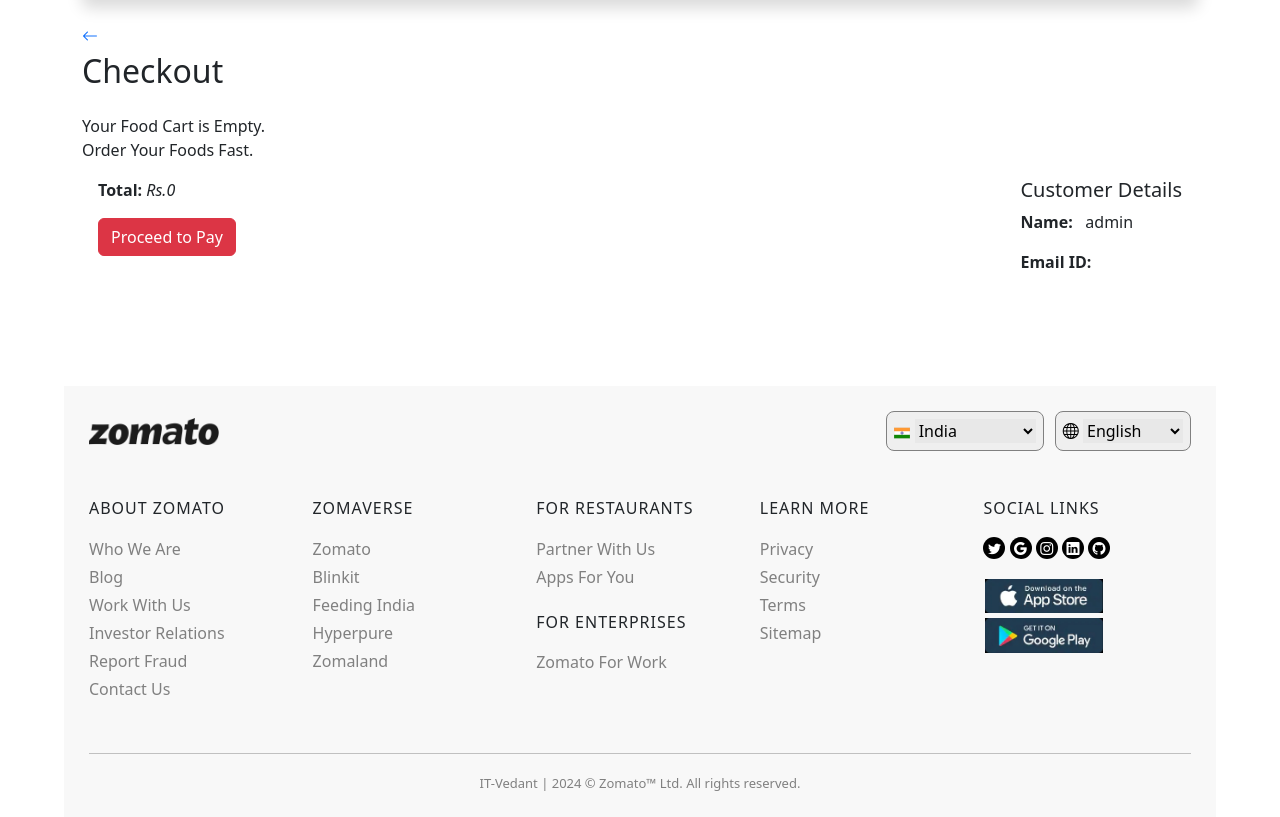
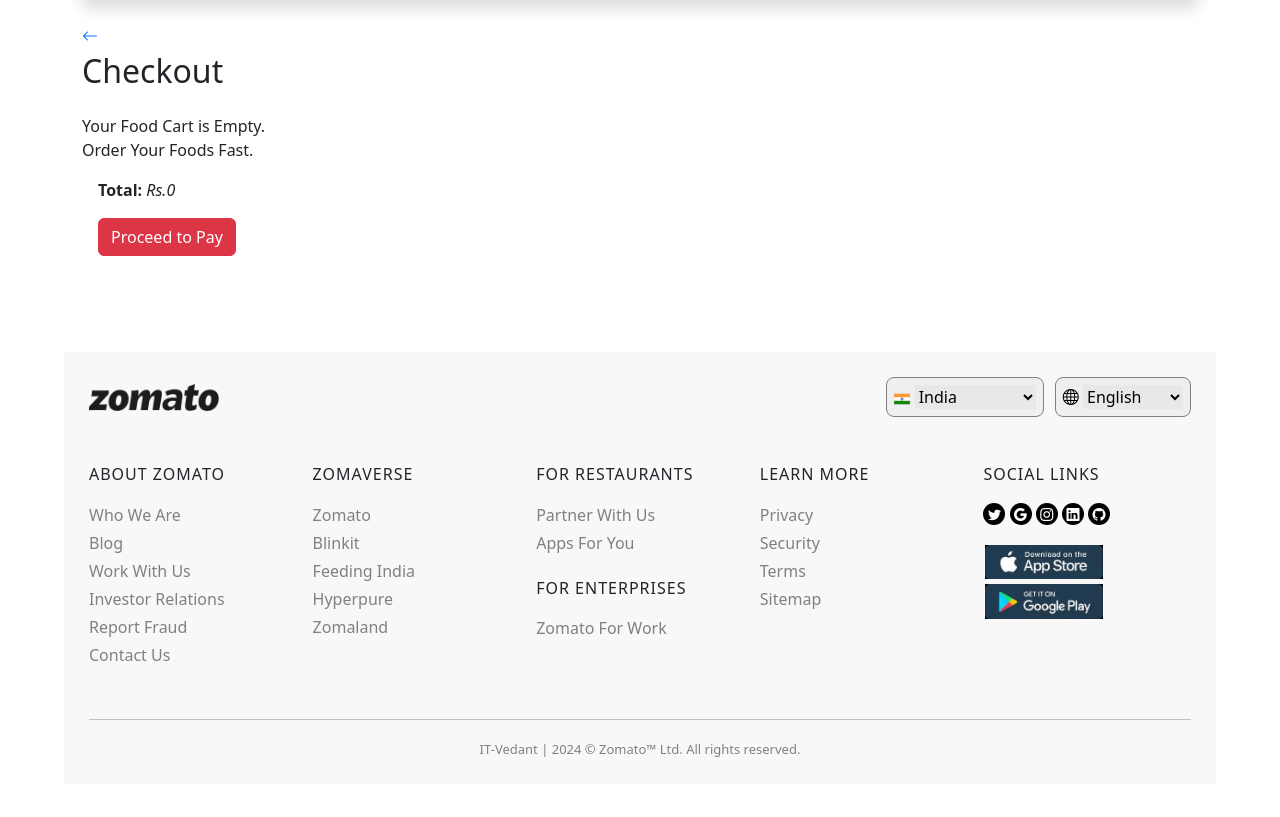
Before and after one commit to SahilRathod1206/Zomato-Clone, a Django app: page /checkout/ in a window 1280 px wide. Shown: the part 89-906 px from the top of the page. After the commit the page ends 846 px from the top, so only its background shows below. Run offline with Django 5.2, Linux system fonts and the light colour scheme; a user stored in the database is signed in; data comes from the database, SQL or seed files in the repository; both versions use the stored data as it was after the commit; some libraries are stand-ins or nearby versions.

Commit message:
commit changes

```diff
--- a/orderFood/orderFoodApp/templates/checkout.html
+++ b/orderFood/orderFoodApp/templates/checkout.html
@@ -41,14 +41,6 @@
             <p><strong>Total: </strong><i>Rs.{{total}}</i></p>
             <a href="/makePayment" class="btn btn-danger">Proceed to Pay</a>
         </div>
-
-        <div class="text-right m-3">
-            {% if user.is_authenticated %}
-                <h5>Customer Details</h5>
-                <p><b>Name:</b> &nbsp; {{user.username}}
-                <p><b>Email ID:</b> &nbsp; {{user.email}}
-            {% endif %}
-        </div>
     </div>
 
 
```
Also changed, not shown: orderFood/db.sqlite3.
